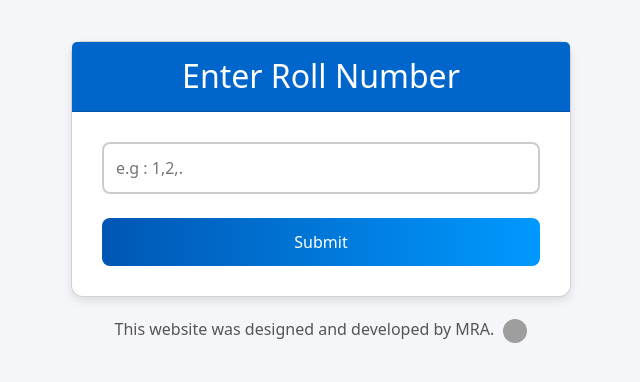
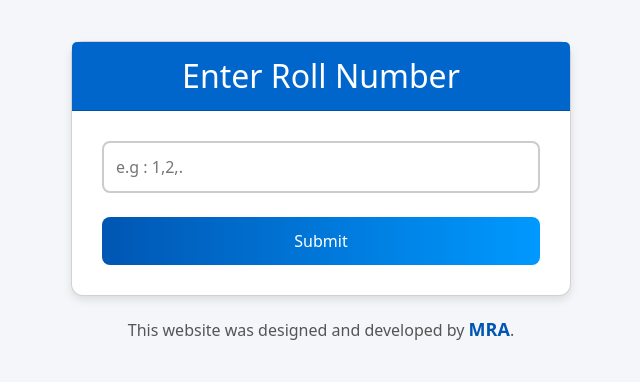
Before and after one commit to Rafay123Anwar/result, a Django app: page / in a window 1280 px wide. Shown: the part 208-590 px from the top of the page, without its empty margins (319-959 px from the left). Run offline with Django 5.2, Linux system fonts and the light colour scheme; grey boxes are pictures that could not be loaded.

Commit message:
first commit

```diff
--- a/semester/settings.py
+++ b/semester/settings.py
@@ -24,7 +24,7 @@ BASE_DIR = Path(__file__).resolve().parent.parent
 SECRET_KEY = 'django-insecure-5cy_wu+dqib*1pvau*3*t!2f2nb_8v5(gf+7i-x#xds5h0vl1#'
 
 # SECURITY WARNING: don't run with debug turned on in production!
-DEBUG = True
+DEBUG = False
 
 ALLOWED_HOSTS = ['.vercel.app','localhost','127.0.0.1','.now.sh']
 
--- a/semester_result/templates/input_roll_no.html
+++ b/semester_result/templates/input_roll_no.html
@@ -98,7 +98,11 @@
         text-align: center;
         color: #555;
     }
-
+    .footer span {
+    font-size: large; /* Adjusts the font size */
+    font-weight: bold; /* Optional: Makes it bold */
+    color: #0056b3; /* Optional: Changes text color */
+}
     .footer img {
         width: 1.5em;
         height: 1.5em;
@@ -132,8 +136,8 @@
         </div>
     </div>
     <div class="footer">
-        This website was designed and developed by MRA.
-        <img src="https://encrypted-tbn0.gstatic.com/images?q=tbn:ANd9GcSDH2g2eoJm9dHjktvJ18tvBqpetKrVhEJRww&s" alt="">
+        This website was designed and developed by <span>MRA</span>.
+        <!-- <img src="https://encrypted-tbn0.gstatic.com/images?q=tbn:ANd9GcSDH2g2eoJm9dHjktvJ18tvBqpetKrVhEJRww&s" alt=""> -->
     </div>
     <!-- Bootstrap JS Bundle -->
     <script src="https://cdn.jsdelivr.net/npm/bootstrap@5.3.0/dist/js/bootstrap.bundle.min.js"></script>
```
Also changed, not shown: semester_result/templates/result_page.html (+8 -1 lines).
